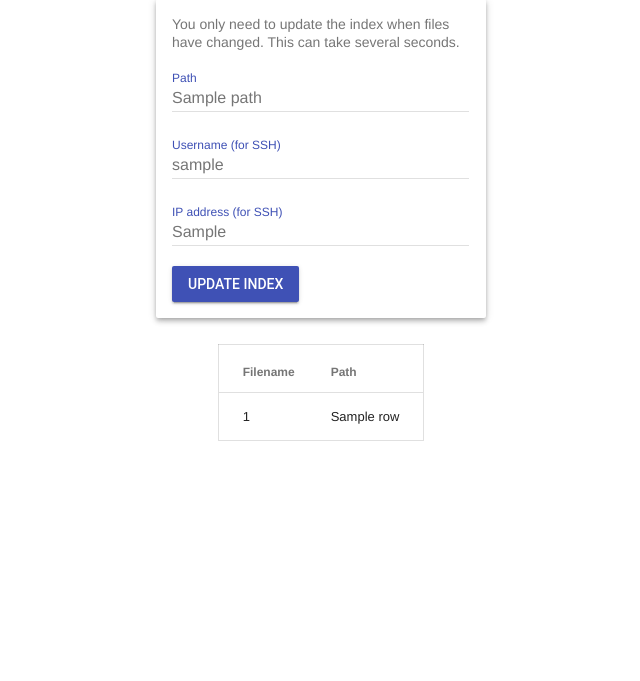
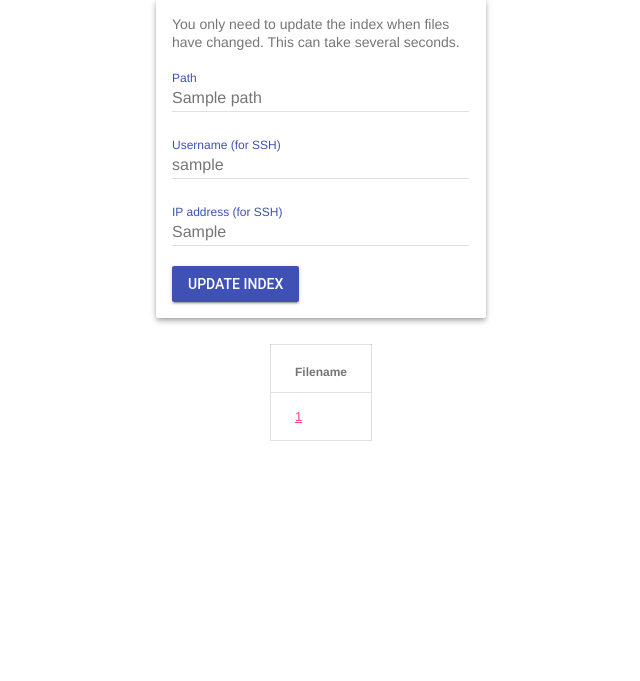
Before and after one commit to martindisch/SSHFiles, a Flask app: template sshfiles/overview/templates/overview.html in a window 1280 px wide. Shown: the part 33-714 px from the top of the page, without its empty margins (319-959 px from the left). Run offline with Flask 2, Linux system fonts and the light colour scheme; the template is opened without the code that fills it: most values are stand-ins (such as "Sample title", 1, 10 or a date in 2020).

Commit message:
Display link with SFTP URL

```diff
--- a/sshfiles/overview/templates/overview.html
+++ b/sshfiles/overview/templates/overview.html
@@ -34,14 +34,12 @@
             <thead>
                 <tr>
                     <th class="mdl-data-table__cell--non-numeric">Filename</th>
-                    <th class="mdl-data-table__cell--non-numeric">Path</th>
                 </tr>
             </thead>
             <tbody>
                 {%- for row in files %}
                 <tr>
-                    <td class="mdl-data-table__cell--non-numeric">{{ row[0] }}</td>
-                    <td class="mdl-data-table__cell--non-numeric">{{ row[1] }}</td>
+                    <td class="mdl-data-table__cell--non-numeric"><a href="{{ row[1] }}">{{ row[0] }}</a></td>
                 </tr>
                 {%- endfor %}
             </tbody>
```
